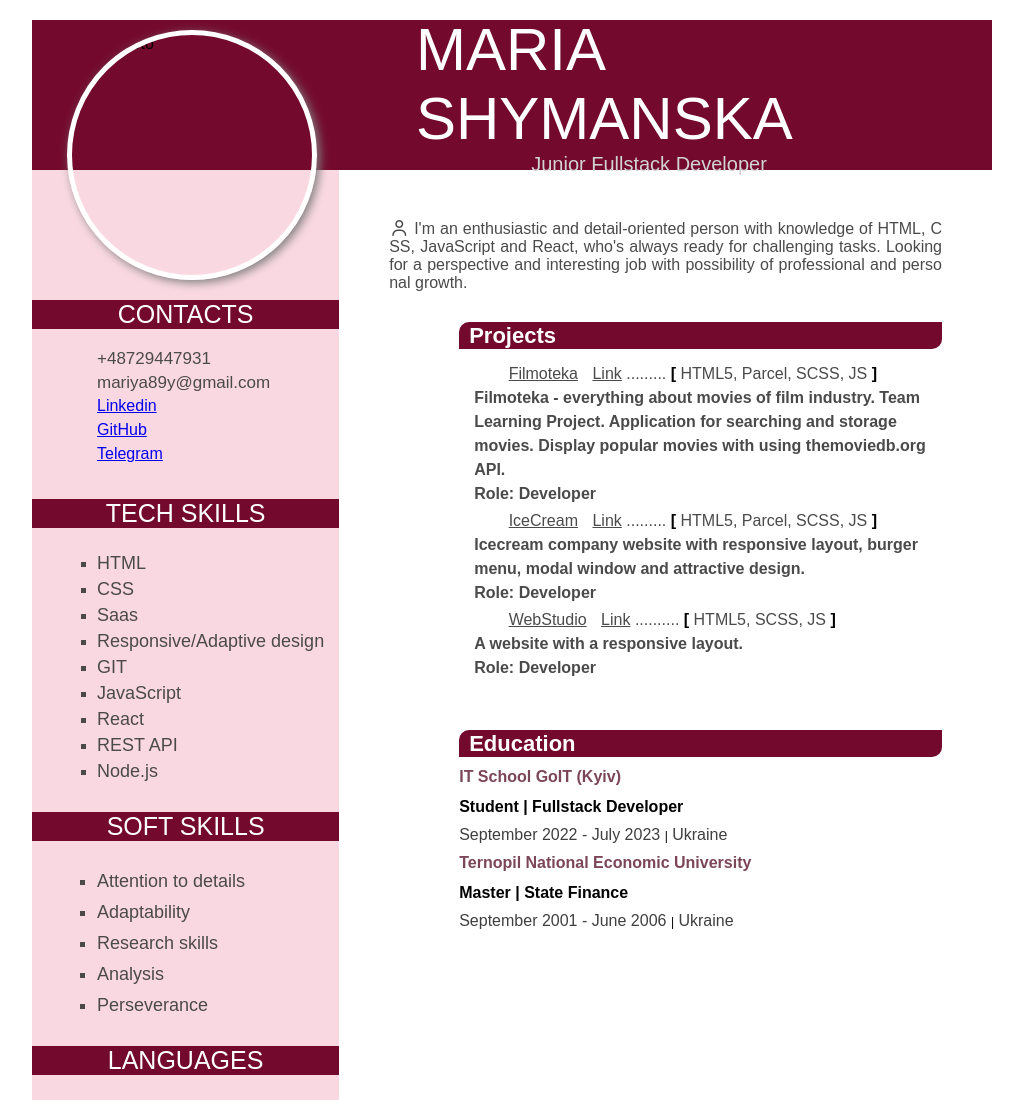
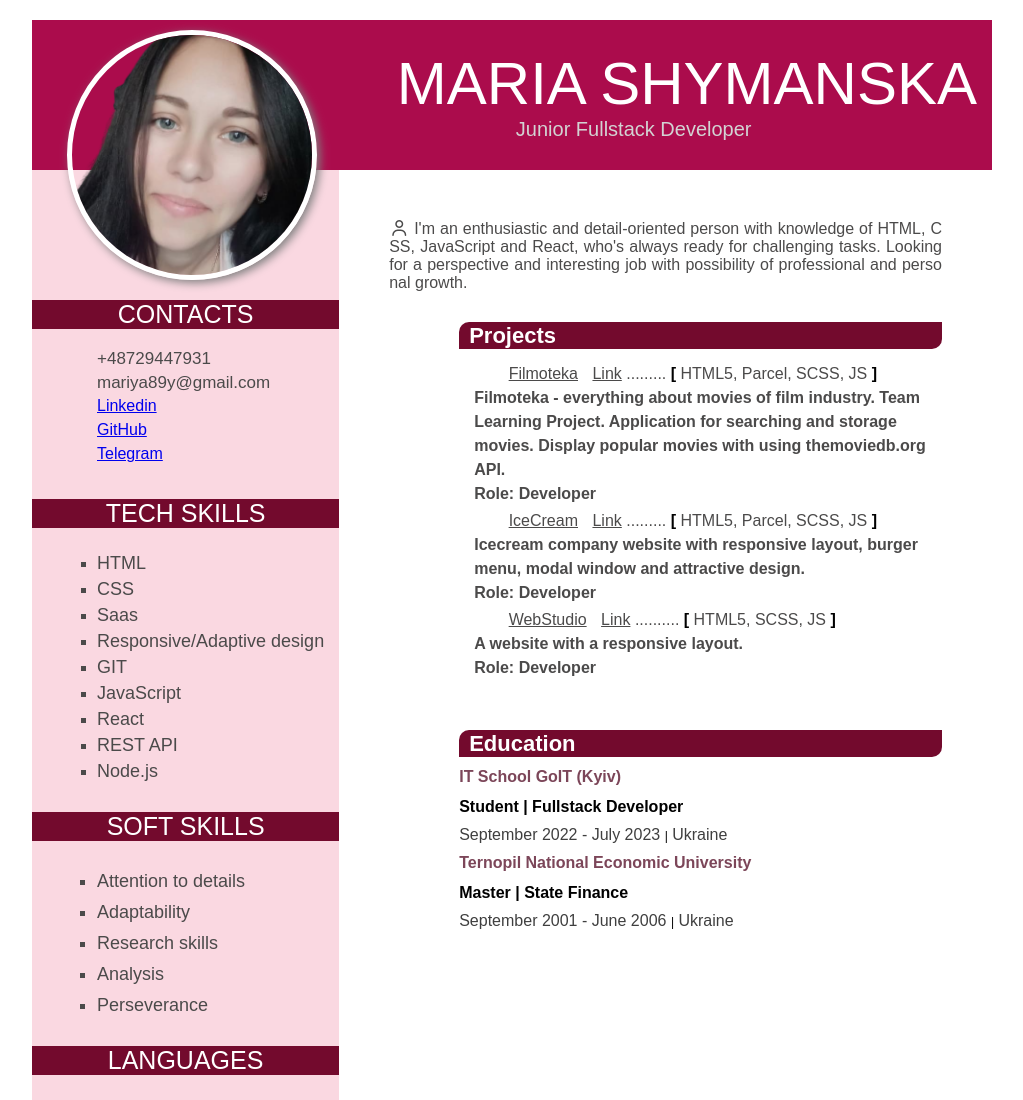
Before and after one commit to Maria-Shymanska/CV, a plain HTML site: page index.html in a window 1280 px wide. Shown: the top 1100 px of the page, without its empty margins (128-1151 px from the left). Drawn offline with Linux system fonts and the light colour scheme.

Commit message:
update html

```diff
--- a/index.html
+++ b/index.html
@@ -15,7 +15,7 @@
     <main class="cv">
         <div class="print-area">
             <div class="header">
-                <img src="./image/image.png" alt="my photo" width="250px" height="250px">
+                <img src="./image/Shymanska.png" alt="my photo" width="250px" height="250px">
                 <div class="header-text">
                     <h1>MARIA SHYMANSKA</h1>
                     <p>Junior Fullstack Developer</p>
@@ -30,7 +30,7 @@
                             <li class="contact-list_item">
                                 <a>
                                     <svg class="social-icon" width="20" height="20">
-                                        <use href="./image/social.svg#icon-phone"></use>
+                                        <use href="./image/social.svg#"></use>
                                     </svg>
                                 </a>
                                 <p>+48729447931</p>
@@ -68,7 +68,7 @@
                                         <use href="./image/social.svg#icon-telegram"></use>
                                     </svg>
                                 </a>
-                                <a href="#" target="_blank" class="contact-link">Telegram</a>
+                                <a href="https://t.me/mariya89y" target="_blank" class="contact-link">Telegram</a>
                             </li>
                         </ul>
                     </div>
--- a/styles/style.css
+++ b/styles/style.css
@@ -39,7 +39,7 @@ body {
 .print-area .header {
   width: 100%;
   height: 150px;
-  background-color: rgb(115, 10, 45);
+  background-color: rgb(171, 12, 76);
   display: flex;
   align-items: center;
   position: relative;
@@ -66,7 +66,7 @@ body {
 
 .header-text {
   color: white;
-  width: 60%;
+  width: 62%;
   margin-left: auto;
 }
 
```
